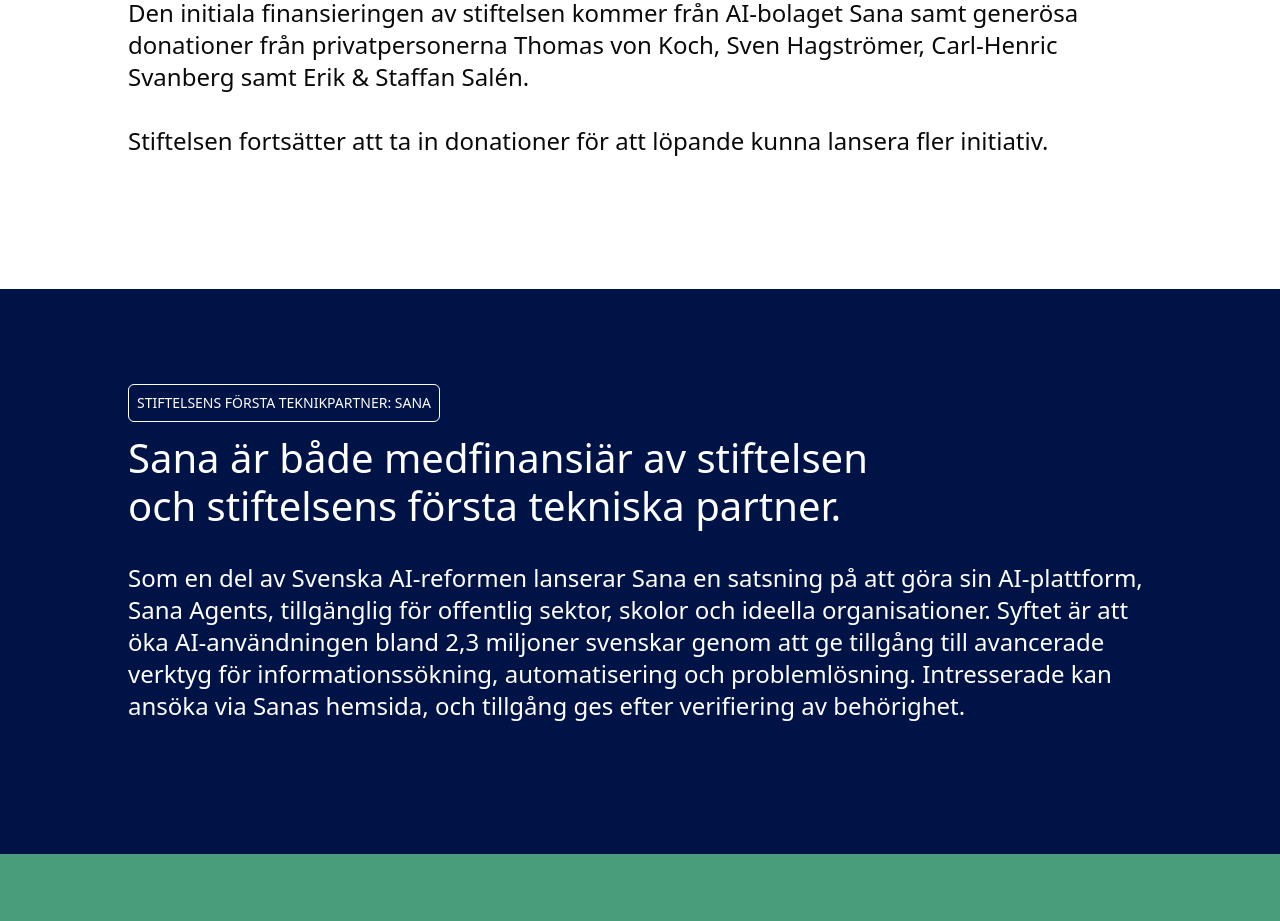
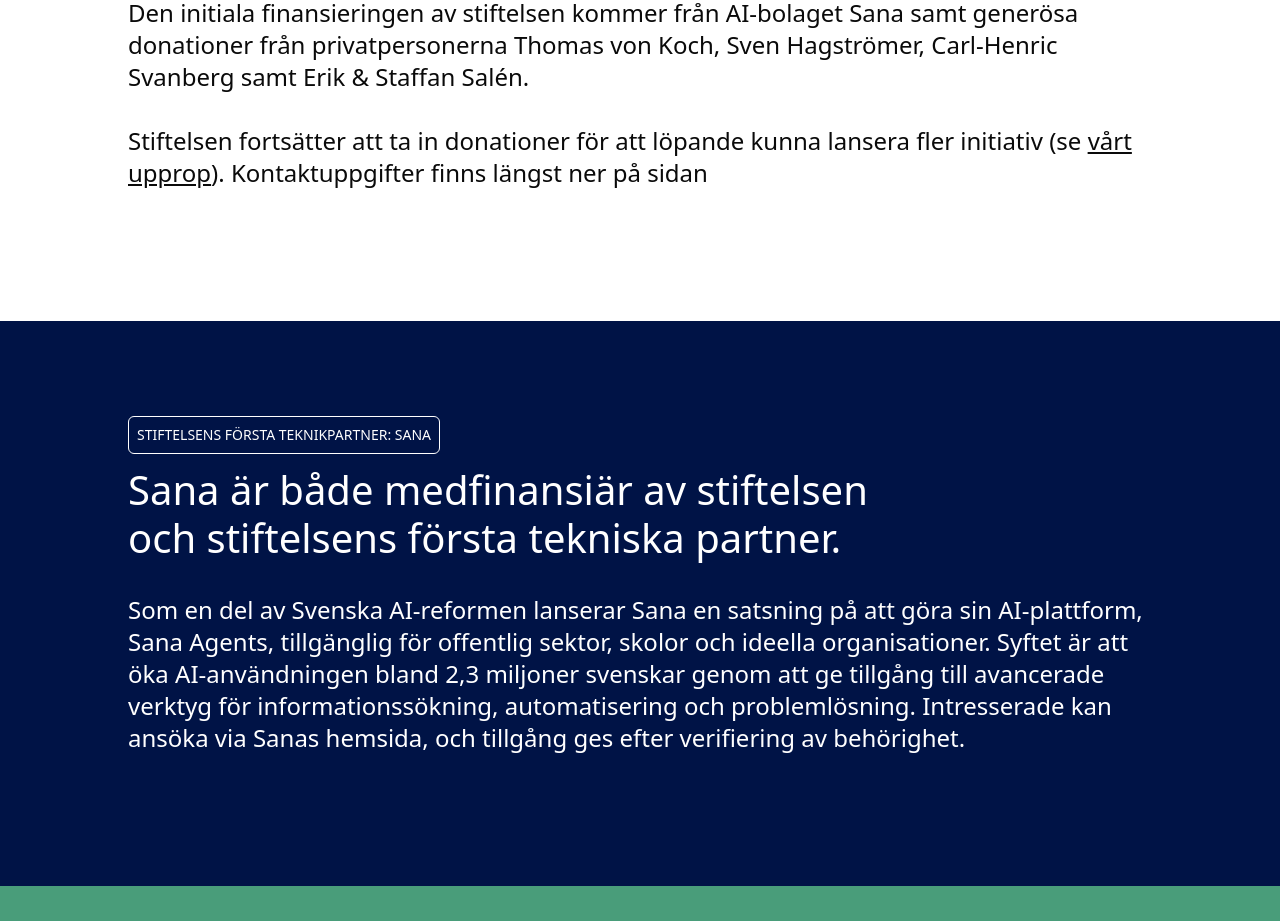
Before and after one commit to oliver-adage/ai-reformen-new, a Next.js app: page / in a window 1280 px wide. Shown: the part 3120-4041 px from the top of the page. Built offline with nearby package versions, Linux system fonts and the light colour scheme; a web font is replaced by a local one.

Commit message:
feat: add upprop

```diff
--- a/app/page.tsx
+++ b/app/page.tsx
@@ -207,7 +207,14 @@
             </p>
             <p className="text-xl lg:text-2xl mb-8">
               Stiftelsen fortsätter att ta in donationer för att löpande kunna
-              lansera fler initiativ.{' '}
+              lansera fler initiativ (se{' '}
+              <a
+                className="underline"
+                href="/insamlingsstiftelsen-svenska-ai-reformen-upprop.pdf"
+              >
+                vårt upprop
+              </a>
+              ). Kontaktuppgifter finns längst ner på sidan
             </p>
           </div>
         </div>
```
Also changed, not shown: 1 other file (tests, documents, lock files or other folders).
